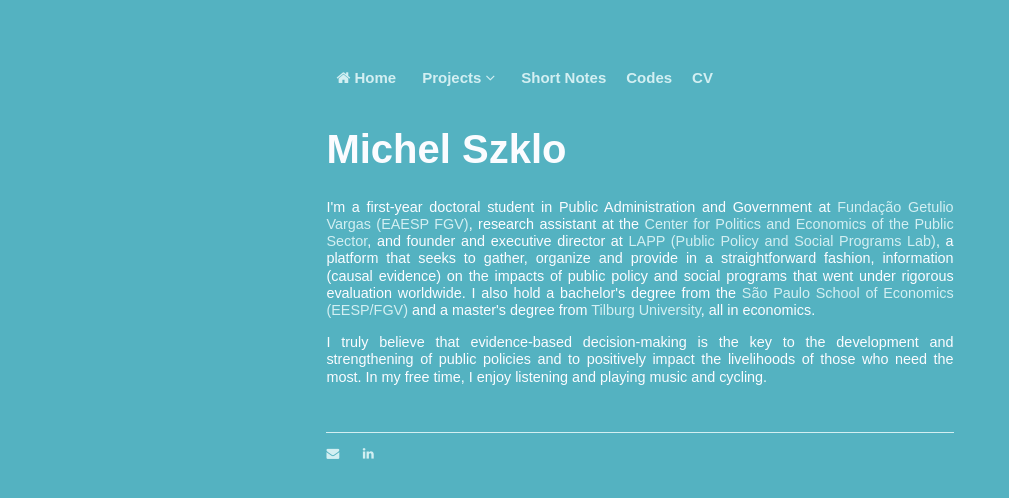
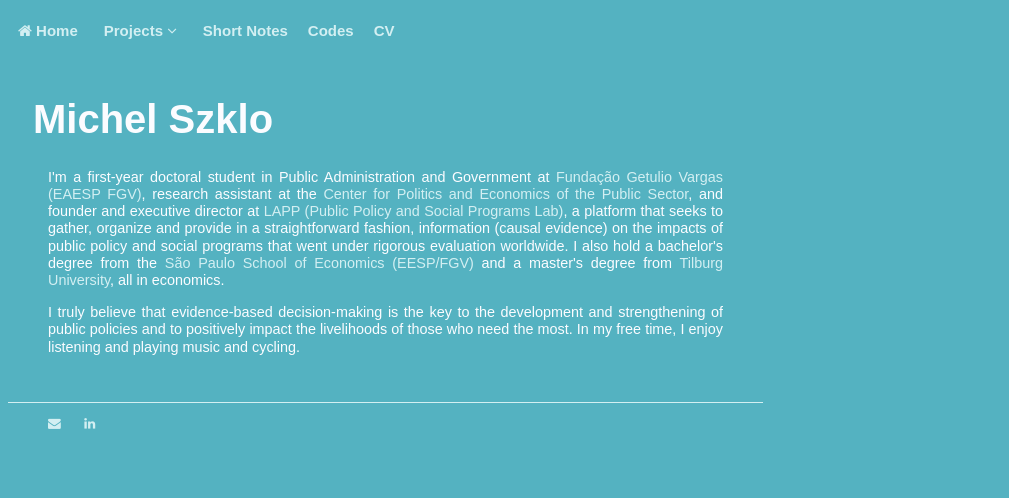
Before and after one commit to michelszklo/michelszklo.github.io, a Jekyll site: the page built from index.html, in a window 1280 px wide. Shown: the top 498 px of the page, without its empty margins (0-1009 px from the left). Built offline with Jekyll 4.4.1, drawn with Linux system fonts in a browser that asks for light colours.

Commit message:
Update main.css

```diff
--- a/css/main.css
+++ b/css/main.css
@@ -1,14 +1,14 @@
 body {
-    margin: 55px auto;
-    width: 49%;
+    width: 755px;
     background-color: #54b2c1;
 }
 nav ul, footer ul {
     font-family: 'Montserrat', sans-serif;
-    padding: 0px;
+    padding-right: 100px;
     list-style: none;
     font-weight: bold;
-    color: #fbfcff
+    color: #fbfcff;
+
 }
 nav ul li, footer ul li {
     display: inline;
@@ -24,23 +24,27 @@
 h1 {
     font-size: 2.5em;
     font-family: 'Montserrat', sans-serif;
-    color: #fbfcff
+    color: #fbfcff;
+    padding: 17px 0px 0px 25px;
 }
 h2 {
     font-size: 2em;
     font-family: 'Montserrat', sans-serif;
-    color: #d3eff2
+    color: #d3eff2;
+    padding: 17px 0px 0px 30px
 }
 h3 {
     font-size: 1em;
     font-family: 'Montserrat', sans-serif;
-    color: #d3eff2
+    color: #d3eff2;
+    padding: 17px 0px 0px 35px
 }
 p {
     font-size: .9em;
     font-family: 'Montserrat', sans-serif;
     line-height: 1.2em;
     color: #fbfcff;
+    padding: 0px 40px 0px 40px;
 }
 footer {
     border-top: 1px solid #d3eff2;
@@ -51,6 +55,7 @@
 .topnav {
   overflow: hidden;
   background-color: #54b2c1;
+  padding: 0px 0px 0px 0px
 }
 
 /* top navigation besides dropdown*/
@@ -97,7 +102,7 @@
     position: absolute;
     font-size: 15px;
     background-color: #54b2c1;
-    min-width: 106.5px;
+    width: 108px;
     z-index: 1;
 }
 
```
